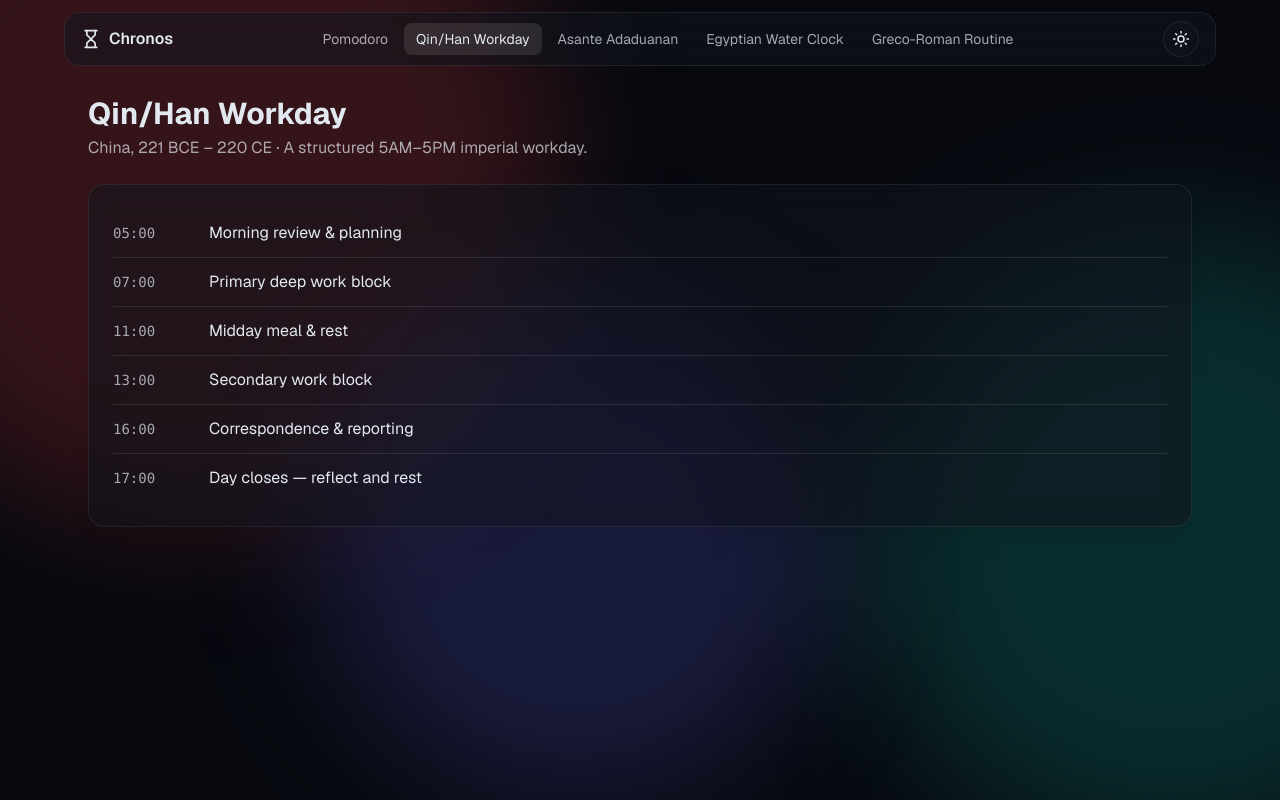
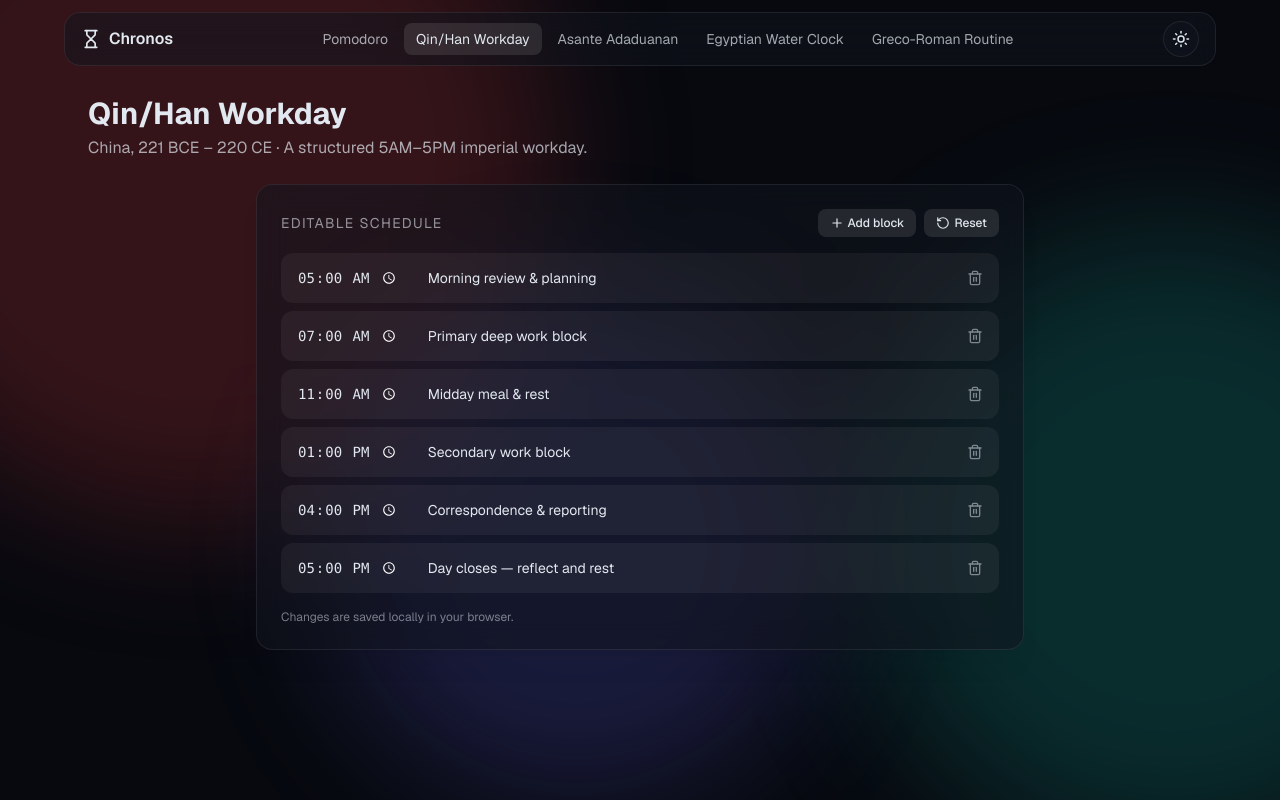
Before and after one commit to Viswam1/chronos, a Next.js app: page /qin-han in a window 1280 px wide. Built offline with nearby package versions, Linux system fonts and the light colour scheme.

Commit message:
Update page.tsx

```diff
--- a/src/app/qin-han/page.tsx
+++ b/src/app/qin-han/page.tsx
@@ -1,13 +1,4 @@
-import GlassCard from "@/components/shared/GlassCard";
-
-const SEGMENTS = [
-  ["05:00", "Morning review & planning"],
-  ["07:00", "Primary deep work block"],
-  ["11:00", "Midday meal & rest"],
-  ["13:00", "Secondary work block"],
-  ["16:00", "Correspondence & reporting"],
-  ["17:00", "Day closes — reflect and rest"],
-];
+import WorkdayEditor from "@/components/timer/WorkdayEditor";
 
 export default function Page() {
   return (
@@ -18,16 +9,7 @@ export default function Page() {
           China, 221 BCE – 220 CE · A structured 5AM–5PM imperial workday.
         </p>
       </header>
-      <GlassCard>
-        <ul className="divide-y divide-black/5 dark:divide-white/10">
-          {SEGMENTS.map(([time, act]) => (
-            <li key={time} className="flex items-center gap-4 py-3">
-              <span className="w-20 font-mono text-sm opacity-70">{time}</span>
-              <span>{act}</span>
-            </li>
-          ))}
-        </ul>
-      </GlassCard>
+      <WorkdayEditor />
     </section>
   );
 }
```
